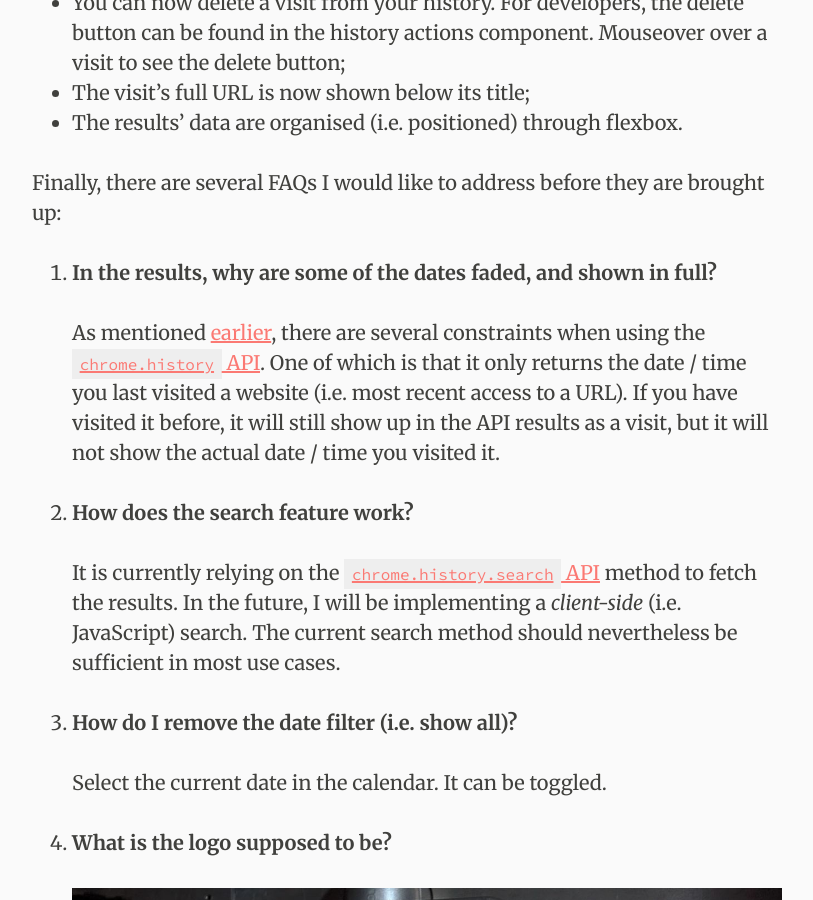
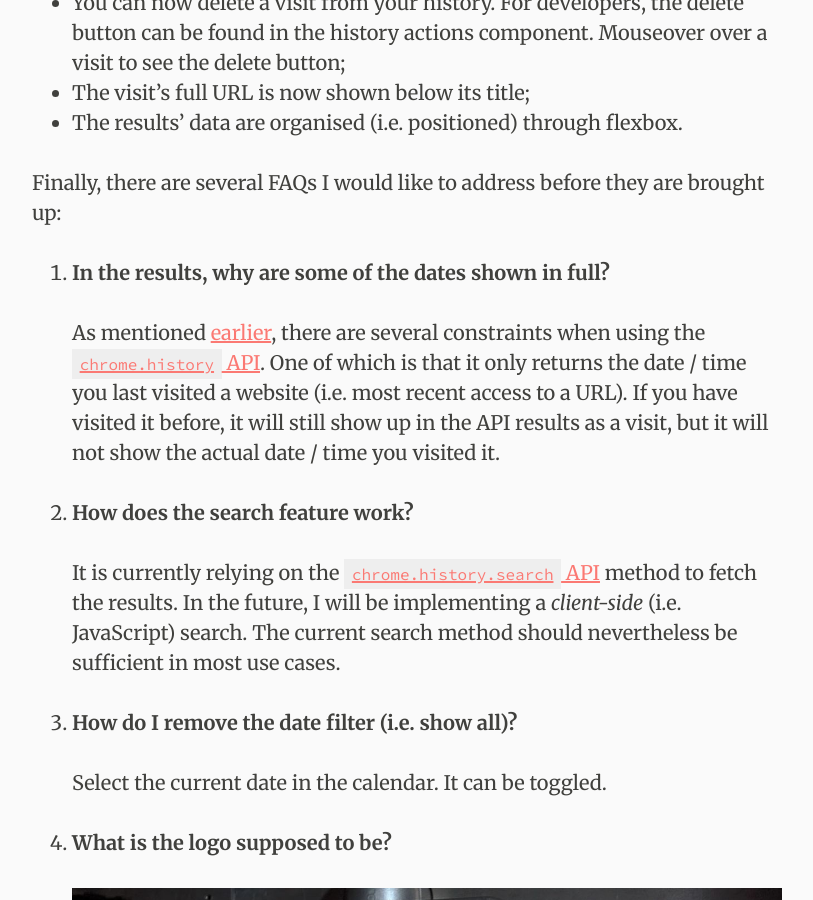
Before and after one commit to MrSaints/www-jekyll.fyianlai.com, a Jekyll site: the page built from _posts/2015-09-21-introducing-historyx-for-chrome.md, in a window 1280 px wide and 900 px high, scrolled down 7870 px. Shown: the whole window, without its empty margins (233-1046 px from the left). Built offline with Jekyll 4.4.1, drawn with Linux system fonts in a browser that asks for light colours; nearby versions of some CDN libraries; comment, search, counter and statistics services are not loaded.

Commit message:
Update article to reflect changes to the extension's styles

```diff
--- a/_posts/2015-09-21-introducing-historyx-for-chrome.md
+++ b/_posts/2015-09-21-introducing-historyx-for-chrome.md
@@ -133,7 +133,7 @@ This project does not have an official communication channel, but I am generally
 
 Finally, there are several FAQs I would like to address before they are brought up:
 
-1. **In the results, why are some of the dates faded, and shown in full?**
+1. **In the results, why are some of the dates shown in full?**
 
     As mentioned [earlier](#constraint), there are several constraints when using the [`chrome.history` API][history API]. One of which is that it only returns the date / time you last visited a website (i.e. most recent access to a URL). If you have visited it before, it will still show up in the API results as a visit, but it will not show the actual date / time you visited it.
 
```
